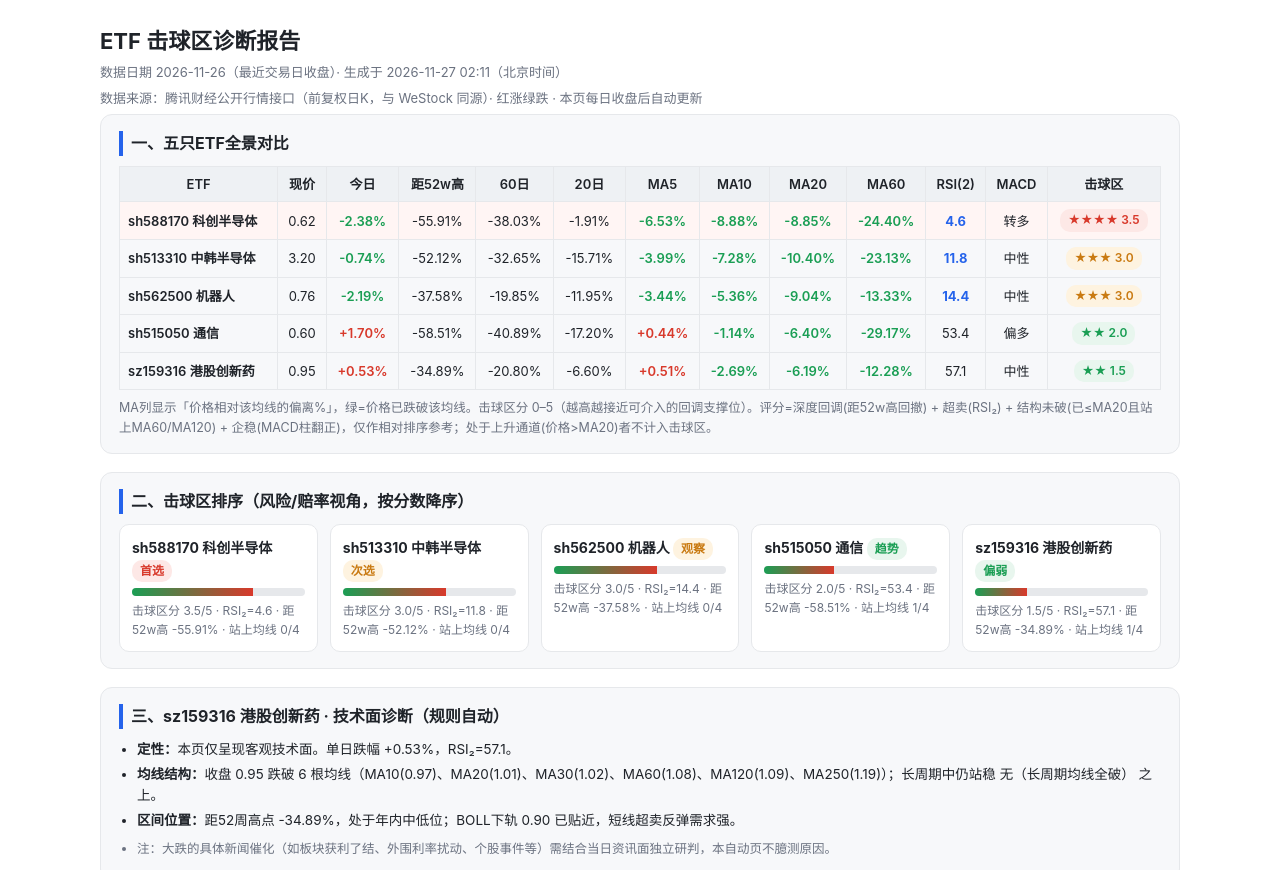
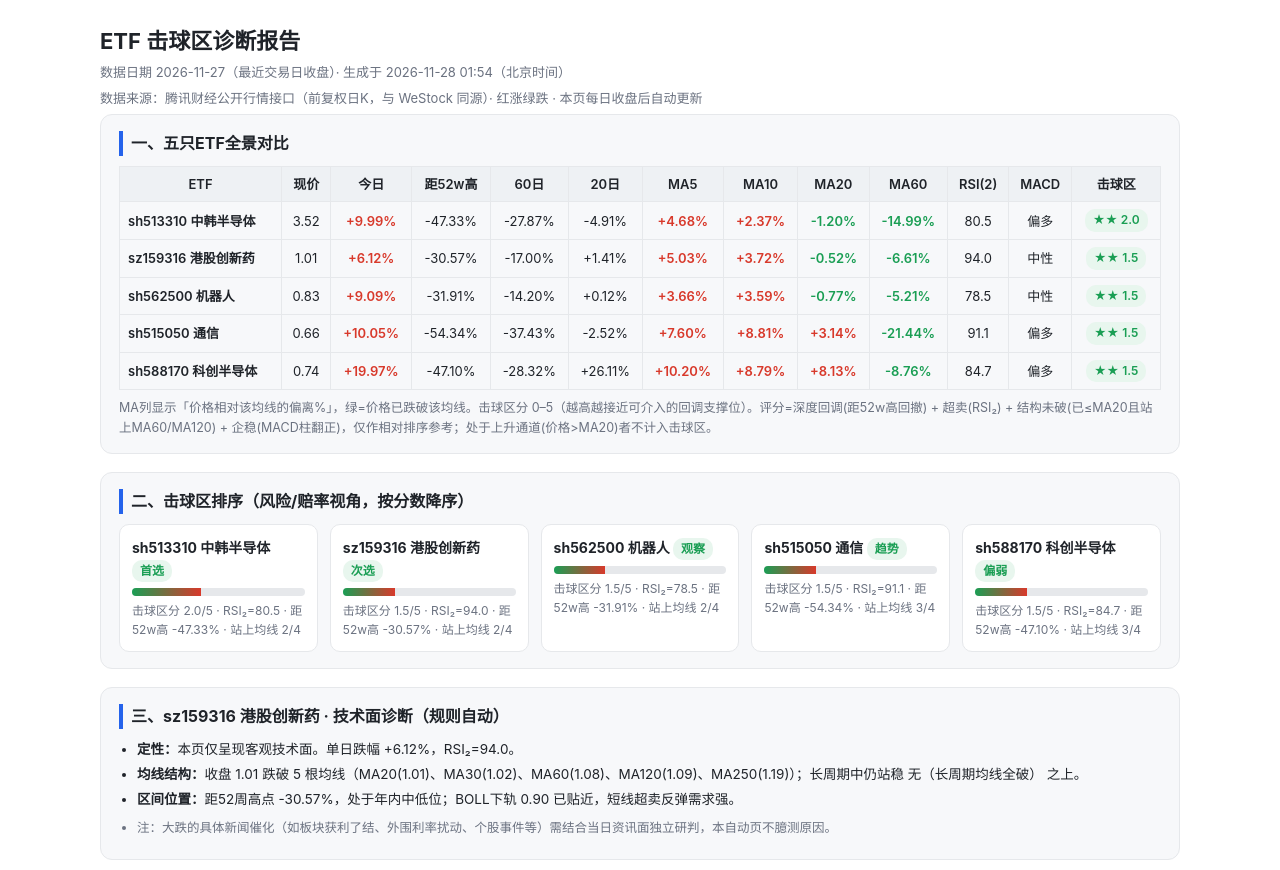
Before and after one commit to cyz87687/etf-strike-zone, a plain HTML site: page index.html in a window 1280 px wide. Shown: the top 870 px of the page. Drawn offline with Linux system fonts and the light colour scheme.

Commit message:
chore: 每日数据更新 2026-11-27

```diff
--- a/index.html
+++ b/index.html
@@ -3,7 +3,7 @@
 <head>
 <meta charset="UTF-8">
 <meta name="viewport" content="width=device-width, initial-scale=1.0">
-<title>ETF击球区诊断 · 2026-11-27</title>
+<title>ETF击球区诊断 · 2026-11-28</title>
 <style>
   :root{--up:#d8392b; --down:#1a9e54; --bg:#ffffff; --card:#f7f8fa;
     --line:#e6e8eb; --txt:#1f2329; --sub:#6b7280; --acc:#2563eb;}
@@ -43,7 +43,7 @@
 <body>
 <div class="wrap">
   <h1>ETF 击球区诊断报告</h1>
-  <div class="meta">数据日期 2026-11-26（最近交易日收盘）· 生成于 2026-11-27 02:11（北京时间）</div>
+  <div class="meta">数据日期 2026-11-27（最近交易日收盘）· 生成于 2026-11-28 01:54（北京时间）</div>
   <div class="meta">数据来源：腾讯财经公开行情接口（前复权日K，与 WeStock 同源）· 红涨绿跌 · 本页每日收盘后自动更新</div>
 
   <div class="card">
@@ -54,44 +54,44 @@
         <th>MA5</th><th>MA10</th><th>MA20</th><th>MA60</th><th>RSI(2)</th><th>MACD</th><th>击球区</th>
       </tr></thead>
       <tbody>
-      <tr style="background:#fff5f4">
-        <td class="name">sh588170 科创半导体</td>
-        <td>0.62</td><td class="down">-2.38%</td>
-        <td>-55.91%</td><td>-38.03%</td><td>-1.91%</td>
-        <td class="down">-6.53%</td><td class="down">-8.88%</td><td class="down">-8.85%</td><td class="down">-24.40%</td>
-        <td><b class="hl">4.6</b></td><td>转多</td>
-        <td><span class="tag t-hot">★★★★ 3.5</span></td>
-      </tr>
       <tr>
         <td class="name">sh513310 中韩半导体</td>
-        <td>3.20</td><td class="down">-0.74%</td>
-        <td>-52.12%</td><td>-32.65%</td><td>-15.71%</td>
-        <td class="down">-3.99%</td><td class="down">-7.28%</td><td class="down">-10.40%</td><td class="down">-23.13%</td>
-        <td><b class="hl">11.8</b></td><td>中性</td>
-        <td><span class="tag t-mid">★★★ 3.0</span></td>
-      </tr>
-      <tr>
-        <td class="name">sh562500 机器人</td>
-        <td>0.76</td><td class="down">-2.19%</td>
-        <td>-37.58%</td><td>-19.85%</td><td>-11.95%</td>
-        <td class="down">-3.44%</td><td class="down">-5.36%</td><td class="down">-9.04%</td><td class="down">-13.33%</td>
-        <td><b class="hl">14.4</b></td><td>中性</td>
-        <td><span class="tag t-mid">★★★ 3.0</span></td>
-      </tr>
-      <tr>
-        <td class="name">sh515050 通信</td>
-        <td>0.60</td><td class="up">+1.70%</td>
-        <td>-58.51%</td><td>-40.89%</td><td>-17.20%</td>
-        <td class="up">+0.44%</td><td class="down">-1.14%</td><td class="down">-6.40%</td><td class="down">-29.17%</td>
-        <td>53.4</td><td>偏多</td>
+        <td>3.52</td><td class="up">+9.99%</td>
+        <td>-47.33%</td><td>-27.87%</td><td>-4.91%</td>
+        <td class="up">+4.68%</td><td class="up">+2.37%</td><td class="down">-1.20%</td><td class="down">-14.99%</td>
+        <td>80.5</td><td>偏多</td>
         <td><span class="tag t-cold">★★ 2.0</span></td>
       </tr>
       <tr>
         <td class="name">sz159316 港股创新药</td>
-        <td>0.95</td><td class="up">+0.53%</td>
-        <td>-34.89%</td><td>-20.80%</td><td>-6.60%</td>
-        <td class="up">+0.51%</td><td class="down">-2.69%</td><td class="down">-6.19%</td><td class="down">-12.28%</td>
-        <td>57.1</td><td>中性</td>
+        <td>1.01</td><td class="up">+6.12%</td>
+        <td>-30.57%</td><td>-17.00%</td><td>+1.41%</td>
+        <td class="up">+5.03%</td><td class="up">+3.72%</td><td class="down">-0.52%</td><td class="down">-6.61%</td>
+        <td>94.0</td><td>中性</td>
+        <td><span class="tag t-cold">★★ 1.5</span></td>
+      </tr>
+      <tr>
+        <td class="name">sh562500 机器人</td>
+        <td>0.83</td><td class="up">+9.09%</td>
+        <td>-31.91%</td><td>-14.20%</td><td>+0.12%</td>
+        <td class="up">+3.66%</td><td class="up">+3.59%</td><td class="down">-0.77%</td><td class="down">-5.21%</td>
+        <td>78.5</td><td>中性</td>
+        <td><span class="tag t-cold">★★ 1.5</span></td>
+      </tr>
+      <tr>
+        <td class="name">sh515050 通信</td>
+        <td>0.66</td><td class="up">+10.05%</td>
+        <td>-54.34%</td><td>-37.43%</td><td>-2.52%</td>
+        <td class="up">+7.60%</td><td class="up">+8.81%</td><td class="up">+3.14%</td><td class="down">-21.44%</td>
+        <td>91.1</td><td>偏多</td>
+        <td><span class="tag t-cold">★★ 1.5</span></td>
+      </tr>
+      <tr>
+        <td class="name">sh588170 科创半导体</td>
+        <td>0.74</td><td class="up">+19.97%</td>
+        <td>-47.10%</td><td>-28.32%</td><td>+26.11%</td>
+        <td class="up">+10.20%</td><td class="up">+8.79%</td><td class="up">+8.13%</td><td class="down">-8.76%</td>
+        <td>84.7</td><td>偏多</td>
         <td><span class="tag t-cold">★★ 1.5</span></td>
       </tr>
       </tbody>
@@ -103,29 +103,29 @@
     <h2>二、击球区排序（风险/赔率视角，按分数降序）</h2>
     <div class="matrix">
       <div class="m-item">
-        <div class="nm">sh588170 科创半导体 <span class="tag t-hot">首选</span></div>
-        <div class="bar"><i style="width:70%"></i></div>
-        <div class="sc">击球区分 3.5/5 · RSI₂=4.6 · 距52w高 -55.91% · 站上均线 0/4</div>
+        <div class="nm">sh513310 中韩半导体 <span class="tag t-cold">首选</span></div>
+        <div class="bar"><i style="width:40%"></i></div>
+        <div class="sc">击球区分 2.0/5 · RSI₂=80.5 · 距52w高 -47.33% · 站上均线 2/4</div>
       </div>
       <div class="m-item">
-        <div class="nm">sh513310 中韩半导体 <span class="tag t-mid">次选</span></div>
-        <div class="bar"><i style="width:60%"></i></div>
-        <div class="sc">击球区分 3.0/5 · RSI₂=11.8 · 距52w高 -52.12% · 站上均线 0/4</div>
+        <div class="nm">sz159316 港股创新药 <span class="tag t-cold">次选</span></div>
+        <div class="bar"><i style="width:30%"></i></div>
+        <div class="sc">击球区分 1.5/5 · RSI₂=94.0 · 距52w高 -30.57% · 站上均线 2/4</div>
       </div>
       <div class="m-item">
-        <div class="nm">sh562500 机器人 <span class="tag t-mid">观察</span></div>
-        <div class="bar"><i style="width:60%"></i></div>
-        <div class="sc">击球区分 3.0/5 · RSI₂=14.4 · 距52w高 -37.58% · 站上均线 0/4</div>
+        <div class="nm">sh562500 机器人 <span class="tag t-cold">观察</span></div>
+        <div class="bar"><i style="width:30%"></i></div>
+        <div class="sc">击球区分 1.5/5 · RSI₂=78.5 · 距52w高 -31.91% · 站上均线 2/4</div>
       </div>
       <div class="m-item">
         <div class="nm">sh515050 通信 <span class="tag t-cold">趋势</span></div>
-        <div class="bar"><i style="width:40%"></i></div>
-        <div class="sc">击球区分 2.0/5 · RSI₂=53.4 · 距52w高 -58.51% · 站上均线 1/4</div>
+        <div class="bar"><i style="width:30%"></i></div>
+        <div class="sc">击球区分 1.5/5 · RSI₂=91.1 · 距52w高 -54.34% · 站上均线 3/4</div>
       </div>
       <div class="m-item">
-        <div class="nm">sz159316 港股创新药 <span class="tag t-cold">偏弱</span></div>
+        <div class="nm">sh588170 科创半导体 <span class="tag t-cold">偏弱</span></div>
         <div class="bar"><i style="width:30%"></i></div>
-        <div class="sc">击球区分 1.5/5 · RSI₂=57.1 · 距52w高 -34.89% · 站上均线 1/4</div>
+        <div class="sc">击球区分 1.5/5 · RSI₂=84.7 · 距52w高 -47.10% · 站上均线 3/4</div>
       </div>
     </div>
   </div>
@@ -133,9 +133,9 @@
   <div class="card">
     <h2>三、sz159316 港股创新药 · 技术面诊断（规则自动）</h2>
     <ul>
-      <li><b>定性：</b>本页仅呈现客观技术面。单日跌幅 +0.53%，RSI₂=57.1。</li>
-      <li><b>均线结构：</b>收盘 0.95 跌破 6 根均线（MA10(0.97)、MA20(1.01)、MA30(1.02)、MA60(1.08)、MA120(1.09)、MA250(1.19)）；长周期中仍站稳 无（长周期均线全破） 之上。</li>
-      <li><b>区间位置：</b>距52周高点 -34.89%，处于年内中低位；BOLL下轨 0.90 已贴近，短线超卖反弹需求强。</li>
+      <li><b>定性：</b>本页仅呈现客观技术面。单日跌幅 +6.12%，RSI₂=94.0。</li>
+      <li><b>均线结构：</b>收盘 1.01 跌破 5 根均线（MA20(1.01)、MA30(1.02)、MA60(1.08)、MA120(1.09)、MA250(1.19)）；长周期中仍站稳 无（长周期均线全破） 之上。</li>
+      <li><b>区间位置：</b>距52周高点 -30.57%，处于年内中低位；BOLL下轨 0.90 已贴近，短线超卖反弹需求强。</li>
       <li class="note">注：大跌的具体新闻催化（如板块获利了结、外围利率扰动、个股事件等）需结合当日资讯面独立研判，本自动页不臆测原因。</li>
     </ul>
   </div>
@@ -149,12 +149,12 @@
       <tr><td>MA60（年线）</td><td>1.08</td><td><b>核心支撑</b>，不破则趋势未坏</td></tr>
       <tr><td>MA120</td><td>1.09</td><td>中期多空分水岭</td></tr>
       <tr><td>52周低位</td><td>0.93</td><td>下方终极防线</td></tr>
-      <tr><td>52周高位</td><td>1.46</td><td>距此 -34.89%</td></tr></tbody>
+      <tr><td>52周高位</td><td>1.45</td><td>距此 -30.57%</td></tr></tbody>
     </table>
     <ul style="margin-top:10px">
       <li><b>激进档：</b>贴近 BOLL下轨(0.90)～MA60(1.08) 区间小仓埋伏，<b>止损破 MA60(1.08)</b>。</li>
       <li><b>稳健档：</b>等重新站回 MA20(1.01) 且放量确认后再跟进，避免下落途中接飞刀。</li>
-      <li><b>当前(0.95，+0.53%）：</b>RSI₂=57.1；MACD中性；已跌破 6 根均线（MA10(0.97)、MA20(1.01)、MA30(1.02)、MA60(1.08)、MA120(1.09)、MA250(1.19)），未见止跌信号前不宜满仓。</li></ul>
+      <li><b>当前(1.01，+6.12%）：</b>RSI₂=94.0；MACD中性；已跌破 5 根均线（MA20(1.01)、MA30(1.02)、MA60(1.08)、MA120(1.09)、MA250(1.19)），未见止跌信号前不宜满仓。</li></ul>
     <div class="verdict">结论：估值/趋势技术面 = <b>超卖但趋势未确认，等回踩支撑或站稳MA20再加</b>。优先等回踩 MA60 支撑区或重新站稳 MA20 再加重。</div>
   </div>
 
```
